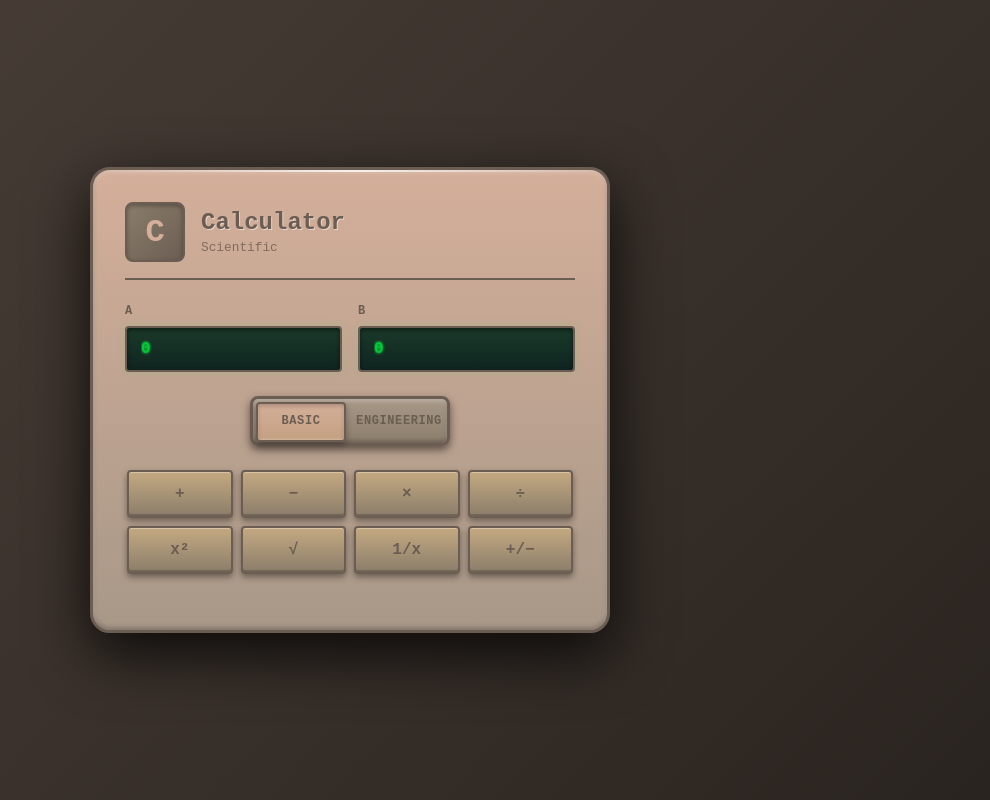
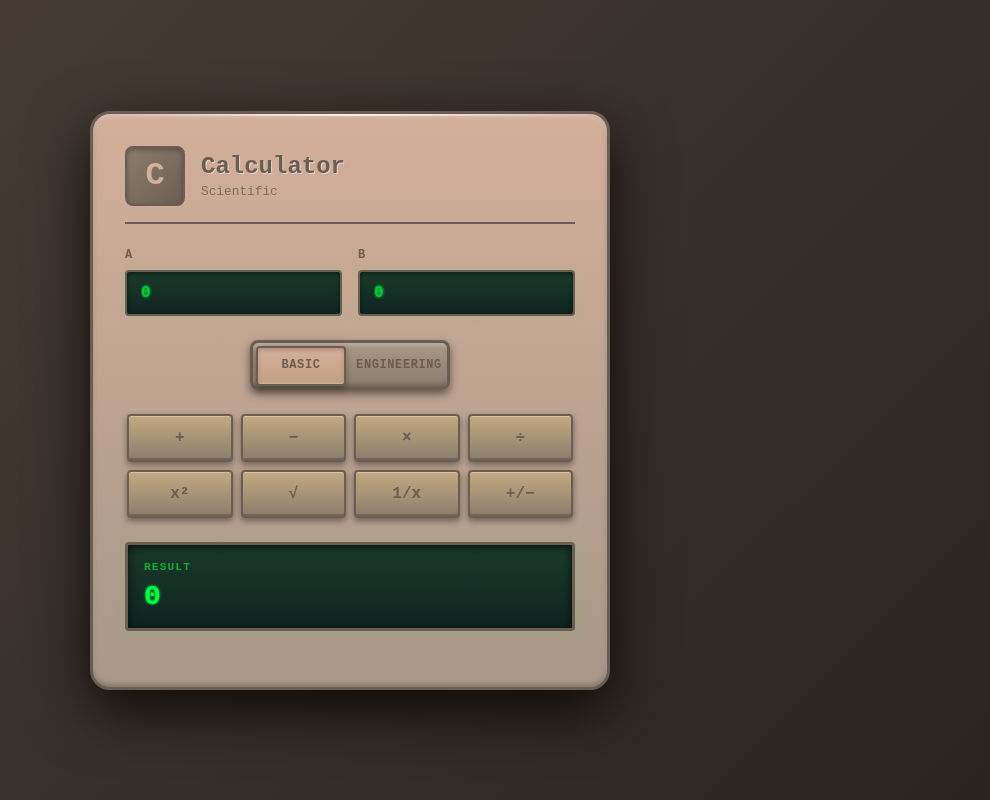
Before and after one commit to zer0nomad/calkproject, a Flask app: page / in a window 1280 px wide. Shown: the whole page, without its empty margins (290-1280 px from the left). Run offline with Flask 2, Linux system fonts and the light colour scheme.

Commit message:
Feat: Always show result display with default value of 0
Display Improvements:
- Display window now always visible on page load (not hidden until calculation)
- Shows default value '0' instead of being empty initially
- Improves UX by showing where results will appear
- Result updates immediately after any operation

Error Messages:
- Verified all error messages are translated to both English and Russian:
  * Division by zero error
  * Square root of negative number
  * Logarithm of non-positive number
  * Factorial of negative/non-integer
  * Invalid logarithm base
  * Generic calculation error
  * Invalid input errors
- All 7 error messages properly localized in both locales

Template Changes:
- Moved display div outside of conditional check
- Display value now shows result or default '0'
- Always renders, improving layout stability

All 23 tests passing ✓

```diff
--- a/calk/templates/index.html
+++ b/calk/templates/index.html
@@ -70,12 +70,16 @@
           </div>
         </form>
 
-        {% if result is not none %}
         <div class="display" role="status" aria-live="polite" aria-atomic="true">
           <div class="label">{{ gettext('Result') }}</div>
-          <div class="value">{{ result }}</div>
+          <div class="value">
+            {% if result is not none %}
+              {{ result }}
+            {% else %}
+              0
+            {% endif %}
+          </div>
         </div>
-        {% endif %}
 
         {% if error %}
         <div class="error" role="alert" aria-live="assertive">{{ error }}</div>
```
